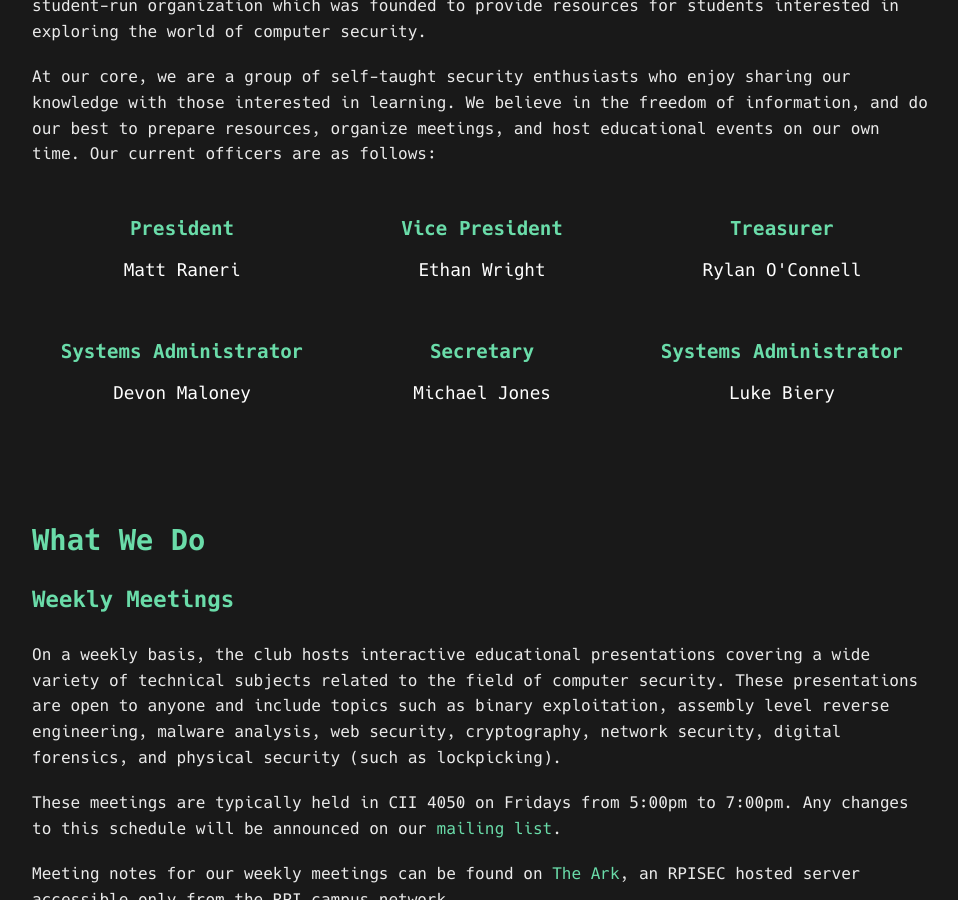
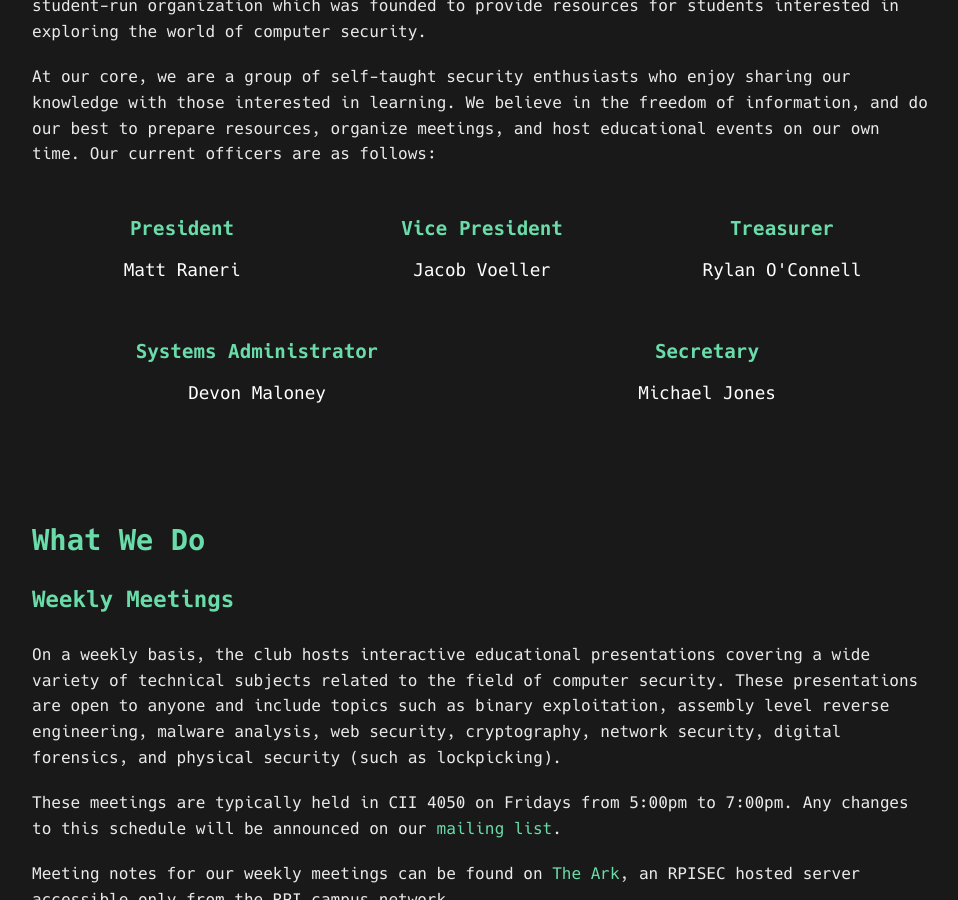
Before and after one commit to RPISEC/website, a Jekyll site: the page built from about.html, in a window 1280 px wide and 900 px high, scrolled down 484 px. Shown: the whole window, without its empty margins (158-1116 px from the left). Built offline with Jekyll 4.4.1, drawn with Linux system fonts in a browser that asks for light colours.

Commit message:
update officers

```diff
--- a/about.html
+++ b/about.html
@@ -21,7 +21,7 @@
                 </li>
                 <li>
                     <div class="position">Vice President</div>
-                    <div class="name">Ethan Wright</div>
+                    <div class="name">Jacob Voeller</div>
                 </li>
                 <li>
                     <div class="position">Treasurer</div>
@@ -34,10 +34,6 @@
                 <li>
                     <div class="position">Secretary</div>
                     <div class="name">Michael Jones</div>
-                </li>
-                <li>
-                    <div class="position">Systems Administrator</div>
-                    <div class="name">Luke Biery</div>
                 </li>
             </ul>
         </div>
```
